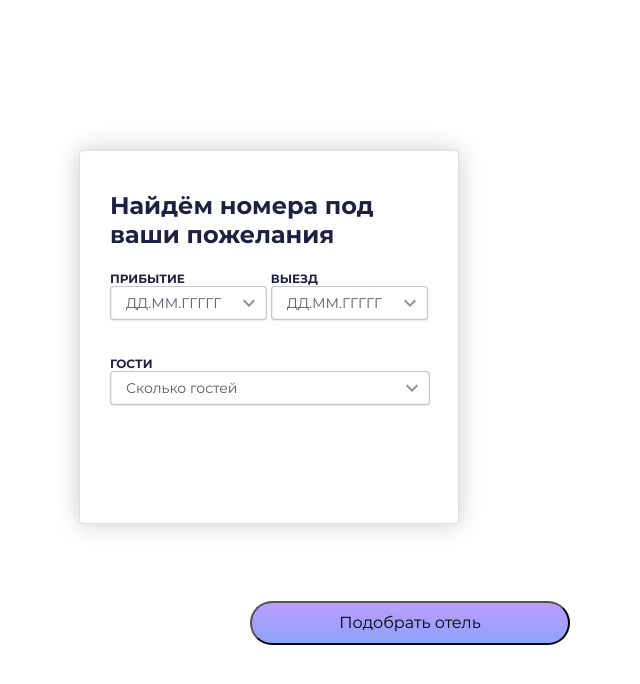
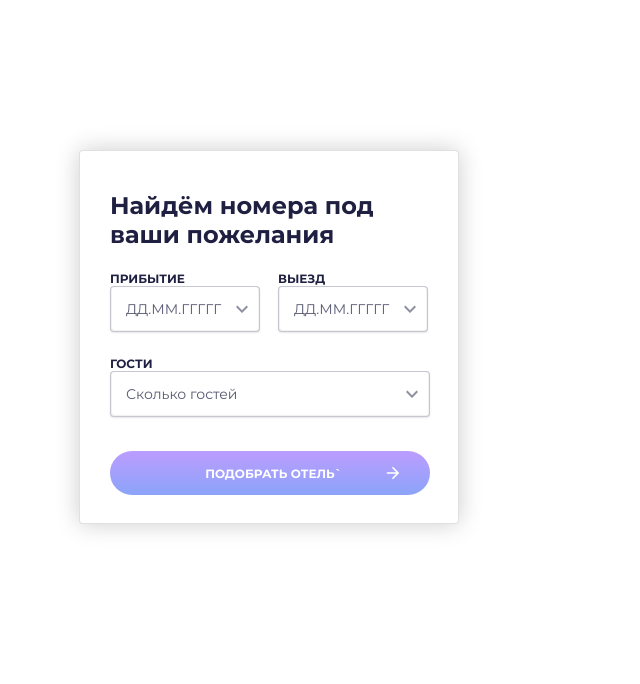
Before and after one commit to Morfiy559/second-task, a website built with webpack: page src/index.pug in a window 1280 px wide. Shown: the whole page, without its empty margins (61-701 px from the left). Built offline with nearby package versions, Linux system fonts and the light colour scheme.

Commit message:
finished searching's card

```diff
--- a/src/index.pug
+++ b/src/index.pug
@@ -22,4 +22,4 @@ html(lang="en")
                     label(for="date") Гости
                     select(name="guest")
                         option(selected disabled) Сколько гостей
-                button Подобрать отель
+                button Подобрать отель`
--- a/src/scss/style.scss
+++ b/src/scss/style.scss
@@ -35,8 +35,16 @@ body {
 
         color: #1F2041;
       }
+      .jq-selectbox.jqselect{
+        width: 150px;
+        height: 44px;
+      }
       .jq-selectbox__select{
+        display: flex;
+        align-items: center;
+        height: 100%;
         padding-left: 15px;
+        padding-right: 33px;
         background: #FFFFFF;
         /* Dark 25% */
         border: 1px solid rgba(31, 32, 65, 0.25);
@@ -95,16 +103,40 @@ body {
         }
       }
       button{
-        position: relative;
+        position:absolute;
         width: 320px;
         height: 44px;
-        left: 170px;
-        top: 450px;
+        left: 30px;
+        top: 300px;
 
         /* Primary Gradient */
 
         background: linear-gradient(180deg, #BC9CFF 0%, #8BA4F9 100%);
         border-radius: 22px;
+        border: none;
+        font-family: Montserrat;
+        font-weight: bold;
+        font-size: 12px;
+        line-height: 15px;
+        /* identical to box height */
+
+        text-align: center;
+        text-transform: uppercase;
+
+        color: #FFFFFF;
+        &:after{
+          content: "";
+          display: block;
+          position: absolute;
+          min-width: 14px;
+          min-height: 14px;
+          mask-image: url('/build/svg/arrow_forward.svg');
+          mask-size: contain;
+          background-color: white;
+          left: 276px;
+          top: 15px;
+
+        }
       }
     }
 }
```
Also changed, not shown: build/arrow_forward.svg (added), build/main.css, build/right-arrow-forward.svg (added), build/svg/arrow_forward.svg (added), build/svg/right-arrow-forward.svg (added), src/svg/arrow_forward.svg (added), src/svg/right-arrow-forward.svg (added).
